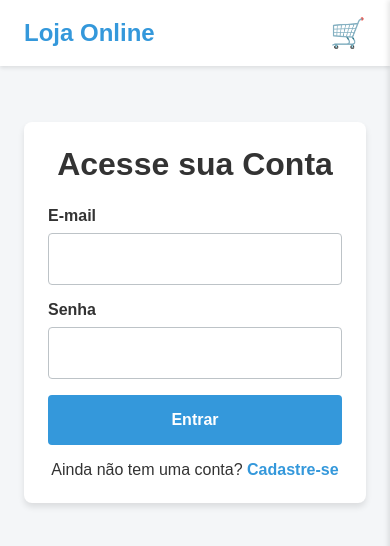
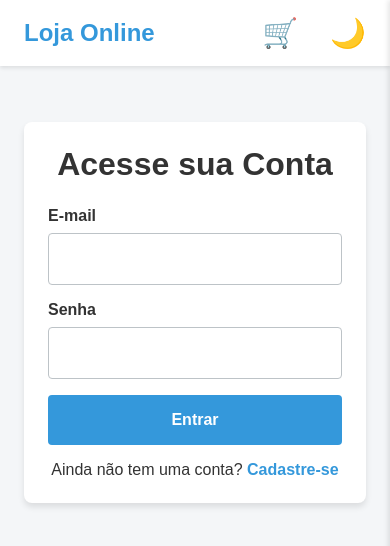
Before and after one commit to jonjgc/ecommerce, a Next.js app in the folder frontend/: page /login in a window 390 px wide. Shown: the top 546 px of the page. Built offline with nearby package versions, Linux system fonts and the light colour scheme; no server answers.

Commit message:
feat: Responsividade da tela de produtos e mudança de tema da tela (Dark/Light)

```diff
--- a/frontend/src/app/providers.tsx
+++ b/frontend/src/app/providers.tsx
@@ -3,20 +3,32 @@
 import { ThemeProvider } from 'styled-components'
 import { GlobalStyles } from '@/styles/global'
 import { AuthProvider } from '@/contexts/AuthContext'
-import theme from '@/styles/theme'
 import { Toaster } from 'react-hot-toast'
 import { CartProvider } from '@/contexts/CartContext'
+import { lightTheme, darkTheme } from '@/styles/theme'
+import { ThemeManagerProvider, useThemeManager } from '@/contexts/ThemeManagerContext';
+
+const AppThemeProvider = ({ children }: { children: React.ReactNode }) => {
+  const { themeMode } = useThemeManager();
+  return (
+    <ThemeProvider theme={themeMode === 'light' ? lightTheme : darkTheme}>
+      <Toaster position="top-center" />
+      <GlobalStyles />
+      {children}
+    </ThemeProvider>
+  );
+};
 
 export function Providers({ children }: { children: React.ReactNode }) {
   return (
-    <ThemeProvider theme={theme}>
+    <ThemeManagerProvider>
       <AuthProvider>
         <CartProvider>
-          <Toaster position="top-center" />
-          <GlobalStyles />
-          {children}
+          <AppThemeProvider>
+            {children}
+          </AppThemeProvider>
         </CartProvider>
       </AuthProvider>
-    </ThemeProvider>
+    </ThemeManagerProvider>
   )
 }
--- a/frontend/src/components/CartSidebar/index.tsx
+++ b/frontend/src/components/CartSidebar/index.tsx
@@ -23,7 +23,7 @@ export const CartSidebar = ({ isOpen, onClose }: CartSidebarProps) => {
       <S.SidebarContainer $isOpen={isOpen}>
         <S.Header>
           <h2>Seu Carrinho</h2>
-          <button onClick={onClose}>&times;</button>
+          <S.CloseButton onClick={onClose}>&times;</S.CloseButton>
         </S.Header>
 
         <S.CartItemsList>
@@ -43,7 +43,7 @@ export const CartSidebar = ({ isOpen, onClose }: CartSidebarProps) => {
                     min="1"
                     onChange={(e) => updateItemQuantity(item.id, Number(e.target.value))}
                   />
-                  <button onClick={() => removeFromCart(item.id)}>🗑️</button>
+                  <S.RemoveButton onClick={() => removeFromCart(item.id)}>🗑️</S.RemoveButton>
                 </S.ItemActions>
               </S.CartItem>
             ))
--- a/frontend/src/components/CartSidebar/styles.ts
+++ b/frontend/src/components/CartSidebar/styles.ts
@@ -63,9 +63,11 @@ export const ItemActions = styled.div`
   align-items: center;
 
   input {
-    width: 40px;
+    width: 50px;
     text-align: center;
     margin: 0 10px;
+    padding: 5px;
+    font-size: 1rem;
   }
 `;
 
@@ -81,3 +83,20 @@ export const Total = styled.div`
   font-weight: bold;
   margin-bottom: ${({ theme }) => theme.spacing.medium};
 `;
+
+export const CloseButton = styled.button`
+  background: transparent;
+  border: none;
+  font-size: 1.8rem;
+  cursor: pointer;
+  color: ${({ theme }) => theme.colors.text};
+`;
+
+export const RemoveButton = styled.button`
+  background: transparent;
+  border: none;
+  font-size: 1.2rem;
+  cursor: pointer;
+  padding: 0 5px;
+  line-height: 1; /* Alinha melhor o emoji */
+`;
--- a/frontend/src/components/Header/index.tsx
+++ b/frontend/src/components/Header/index.tsx
@@ -2,6 +2,7 @@
 
 import { useCart } from '@/contexts/CartContext';
 import * as S from './styles';
+import { ThemeToggler } from '../ThemeToggler';
 
 interface HeaderProps {
   onCartClick: () => void;
@@ -13,10 +14,13 @@ export const Header = ({ onCartClick }: HeaderProps) => {
   return (
     <S.Wrapper>
       <S.Logo>Loja Online</S.Logo>
-      <S.CartButton onClick={onCartClick}>
-        🛒
-        {totalItems > 0 && <S.CartBadge>{totalItems}</S.CartBadge>}
-      </S.CartButton>
+      <S.RightActions>
+        <S.CartButton onClick={onCartClick}>
+          🛒
+          {totalItems > 0 && <S.CartBadge>{totalItems}</S.CartBadge>}
+        </S.CartButton>
+        <ThemeToggler />
+      </S.RightActions>
     </S.Wrapper>
   );
 };
--- a/frontend/src/components/Header/styles.ts
+++ b/frontend/src/components/Header/styles.ts
@@ -1,4 +1,5 @@
 import styled from 'styled-components';
+export { styled };
 
 export const Wrapper = styled.header`
   background-color: ${({ theme }) => theme.colors.white};
@@ -36,3 +37,9 @@ export const CartBadge = styled.span`
   font-size: 0.75rem;
   font-weight: bold;
 `;
+
+export const RightActions = styled.div`
+  display: flex;
+  align-items: center;
+  gap: ${({ theme }) => theme.spacing.medium};
+`;
--- /dev/null
+++ b/frontend/src/components/ThemeToggler/index.tsx
@@ -0,0 +1,14 @@
+'use client';
+
+import { useThemeManager } from '@/contexts/ThemeManagerContext';
+import * as S from './styles';
+
+export const ThemeToggler = () => {
+  const { themeMode, toggleTheme } = useThemeManager();
+
+  return (
+    <S.ToggleButton onClick={toggleTheme}>
+      {themeMode === 'light' ? '🌙' : '☀️'}
+    </S.ToggleButton>
+  );
+};
--- /dev/null
+++ b/frontend/src/components/ThemeToggler/styles.ts
@@ -0,0 +1,9 @@
+import styled from 'styled-components';
+
+export const ToggleButton = styled.button`
+  background: none;
+  border: none;
+  font-size: 1.8rem;
+  cursor: pointer;
+  margin-left: ${({ theme }) => theme.spacing.medium};
+`;
--- /dev/null
+++ b/frontend/src/contexts/ThemeManagerContext.tsx
@@ -0,0 +1,38 @@
+'use client';
+import { createContext, useContext, useState, ReactNode, useEffect } from 'react';
+
+type ThemeMode = 'light' | 'dark';
+
+interface IThemeManagerContext {
+  themeMode: ThemeMode;
+  toggleTheme: () => void;
+}
+
+const ThemeManagerContext = createContext({} as IThemeManagerContext);
+
+export const ThemeManagerProvider = ({ children }: { children: ReactNode }) => {
+  const [themeMode, setThemeMode] = useState<ThemeMode>('light');
+
+  useEffect(() => {
+    const storagedTheme = localStorage.getItem('@LojaOnline:theme') as ThemeMode;
+    if (storagedTheme) {
+      setThemeMode(storagedTheme);
+    }
+  }, []);
+
+  const toggleTheme = () => {
+    setThemeMode(prevMode => {
+      const newMode = prevMode === 'light' ? 'dark' : 'light';
+      localStorage.setItem('@LojaOnline:theme', newMode);
+      return newMode;
+    });
+  };
+
+  return (
+    <ThemeManagerContext.Provider value={{ themeMode, toggleTheme }}>
+      {children}
+    </ThemeManagerContext.Provider>
+  );
+};
+
+export const useThemeManager = () => useContext(ThemeManagerContext);
--- a/frontend/src/styles/styles.d.ts
+++ b/frontend/src/styles/styles.d.ts
@@ -1,7 +1,7 @@
 import 'styled-components';
-import theme from './theme';
+import { lightTheme } from './theme';
 
-type Theme = typeof theme;
+type Theme = typeof lightTheme;
 
 declare module 'styled-components' {
   // eslint-disable-next-line @typescript-eslint/no-empty-object-type
--- a/frontend/src/styles/theme.ts
+++ b/frontend/src/styles/theme.ts
@@ -1,15 +1,4 @@
-// src/styles/theme.ts
-
-const theme = {
-  colors: {
-    primary: '#3498db',
-    secondary: '#2ecc71',
-    background: '#f4f6f8',
-    text: '#333333',
-    white: '#ffffff',
-    error: '#e74c3c',
-    gray: '#bdc3c7',
-  },
+const baseTheme = {
   spacing: {
     small: '8px',
     medium: '16px',
@@ -23,4 +12,28 @@ const theme = {
   },
 };
 
-export default theme;
+export const lightTheme = {
+  ...baseTheme,
+  colors: {
+    primary: '#3498db',
+    secondary: '#2ecc71',
+    background: '#f4f6f8',
+    white: '#ffffff',
+    text: '#333333',
+    error: '#e74c3c',
+    gray: '#bdc3c7',
+  },
+};
+
+export const darkTheme = {
+  ...baseTheme,
+  colors: {
+    primary: '#3498db',
+    secondary: '#2ecc71',
+    background: '#121212',
+    white: '#1e1e1e',
+    text: '#f4f6f8',
+    error: '#e74c3c',
+    gray: '#555',
+  },
+};
```
Also changed, not shown: frontend/src/app/products/page.tsx (+4 -4 lines), frontend/src/app/products/styles.ts (+37 -0 lines).
